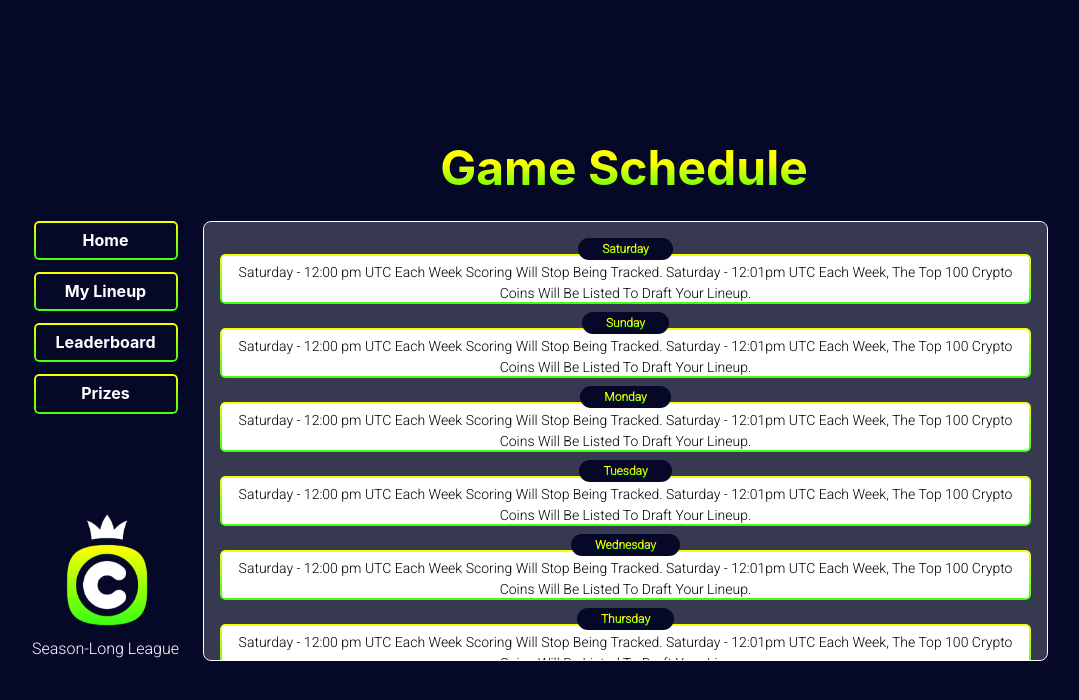
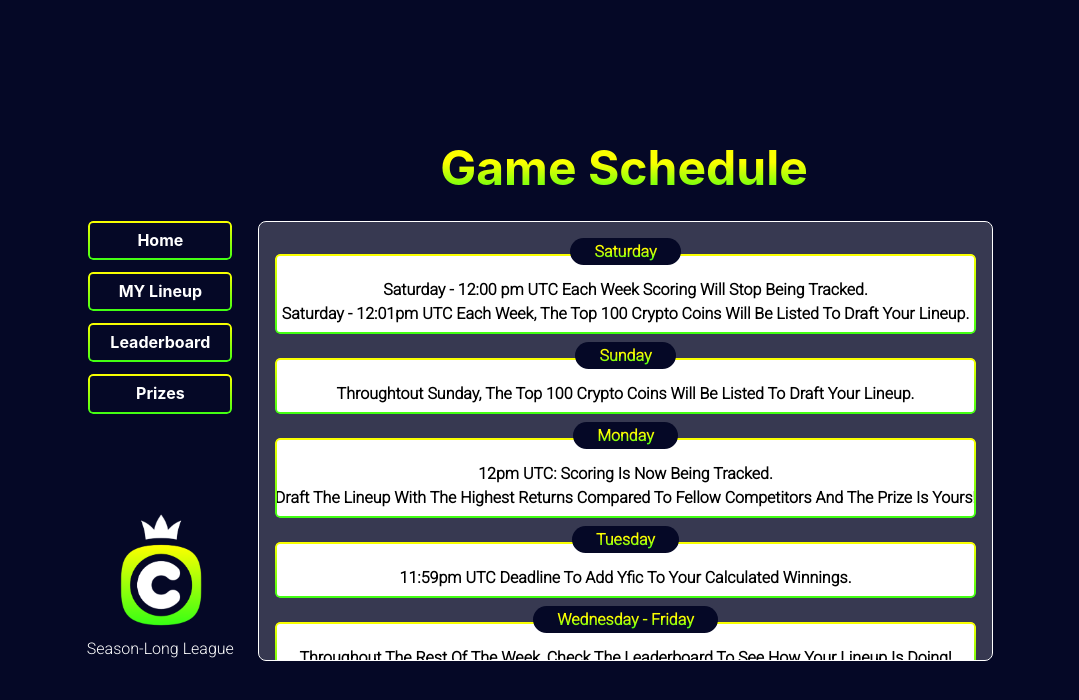
Before and after one commit to hamzabadshah1/coindraft-updated, a React (Create React App) app: page /gameschedule in a window 1280 px wide. Shown: the top 700 px of the page, without its empty margins (16-1095 px from the left). Built offline with nearby package versions, Linux system fonts and the light colour scheme.

Commit message:
'update'

```diff
--- a/src/components/gameSchedule/GameSchedule.jsx
+++ b/src/components/gameSchedule/GameSchedule.jsx
@@ -1,8 +1,6 @@
 import {
   Button,
-  Center,
   Heading,
-  HStack,
   Image,
   Stack,
   Tag,
@@ -14,16 +12,16 @@ import '../../App.css';
 import logo from '../../assets/images/logo.png';
 import { useNavigate } from 'react-router-dom';
 const GameSchedule = () => {
-    const nav = useNavigate()
+  const nav = useNavigate();
   return (
     <>
       <Stack
         bg={'#050826'}
         minH={'100vh'}
-        px={{ base: '2', sm: '12' }}
-        py={'10'}
+        px={{ base: '4', sm: '12' }}
+        py={'4'}
         spacing={'6'}
-        justify={{ base: 'center' }}
+        justifyContent={{ base: 'space-between', md: 'center' }}
         align={'center'}
       >
         {/* Heading Container */}
@@ -41,10 +39,10 @@ const GameSchedule = () => {
             Game Schedule
           </Heading>
           <Image
-          onClick={()=>nav('/home')}
+            onClick={() => nav('/')}
             display={{ base: 'inherit', md: 'none' }}
             _hover={{ cursor: 'pointer' }}
-            w={{ base: '14', sm: '20', md: '28', lg: '40' }}
+            w={{ base: '10', sm: '20', md: '28', lg: '40' }}
             src={logo}
           />
         </Stack>
@@ -58,7 +56,7 @@ const GameSchedule = () => {
           >
             <Stack spacing={'3'}>
               <Button
-              onClick={()=>nav('/home')}
+                onClick={() => nav('/')}
                 w={'36'}
                 color={'white'}
                 _hover={{
@@ -73,7 +71,7 @@ const GameSchedule = () => {
                 </Heading>
               </Button>
               <Button
-              onClick={()=>nav('/drafts')}
+                onClick={() => nav('/drafts')}
                 w={'36'}
                 color={'white'}
                 _hover={{
@@ -84,11 +82,11 @@ const GameSchedule = () => {
                 variant={'link'}
               >
                 <Heading fontSize={'md'} fontWeight="700">
-                  My Lineup
+                  MY Lineup
                 </Heading>
               </Button>
               <Button
-              onClick={()=>nav('/leaderboard')}
+                onClick={() => nav('/leaderboard')}
                 w={'36'}
                 color={'white'}
                 _hover={{
@@ -103,7 +101,7 @@ const GameSchedule = () => {
                 </Heading>
               </Button>
               <Button
-              onClick={()=>nav('/prize-payouts')}
+                onClick={() => nav('/prize-payouts')}
                 w={'36'}
                 color={'white'}
                 _hover={{
@@ -120,7 +118,7 @@ const GameSchedule = () => {
             </Stack>
             <VStack>
               <Image
-              onClick={()=>nav('/home')}
+                onClick={() => nav('/')}
                 _hover={{ cursor: 'pointer' }}
                 w={{ base: '14', sm: '32', md: '32', lg: '24' }}
                 src={logo}
@@ -164,7 +162,7 @@ const GameSchedule = () => {
               >
                 <Tag
                   fontWeight={'bold'}
-                  fontSize={'xs'}
+                  fontSize={{ base: 'sm', md: 'md' }}
                   bgGradient="linear(180deg, #FCFF00 40%, #3FFF13 100%)"
                   bgClip="text"
                   minH={'0.6em'}
@@ -174,11 +172,14 @@ const GameSchedule = () => {
               </Stack>
               <Text
                 textAlign={'center'}
-                fontSize={{ base: 'xs', md: 'sm' }}
-                pt={'2'}
+                fontSize={{ base: 'sm', md: 'md' }}
+                pt={6}
+                pb={2}
+                fontWeight={'700'}
               >
                 Saturday - 12:00 pm UTC Each Week Scoring Will Stop Being
-                Tracked. Saturday - 12:01pm UTC Each Week, The Top 100 Crypto
+                Tracked.
+                <br /> Saturday - 12:01pm UTC Each Week, The Top 100 Crypto
                 Coins Will Be Listed To Draft Your Lineup.
               </Text>
             </Stack>
@@ -203,7 +204,7 @@ const GameSchedule = () => {
               >
                 <Tag
                   fontWeight={'bold'}
-                  fontSize={'xs'}
+                  fontSize={{ base: 'sm', md: 'md' }}
                   bgGradient="linear(180deg, #FCFF00 40%, #3FFF13 100%)"
                   bgClip="text"
                   minH={'0.6em'}
@@ -213,12 +214,13 @@ const GameSchedule = () => {
               </Stack>
               <Text
                 textAlign={'center'}
-                fontSize={{ base: 'xs', md: 'sm' }}
-                pt={'2'}
+                fontSize={{ base: 'sm', md: 'md' }}
+                pt={6}
+                pb={2}
+                fontWeight={'700'}
               >
-                Saturday - 12:00 pm UTC Each Week Scoring Will Stop Being
-                Tracked. Saturday - 12:01pm UTC Each Week, The Top 100 Crypto
-                Coins Will Be Listed To Draft Your Lineup.
+                Throughtout Sunday, The Top 100 Crypto Coins Will Be Listed To
+                Draft Your Lineup.
               </Text>
             </Stack>
 
@@ -242,7 +244,7 @@ const GameSchedule = () => {
               >
                 <Tag
                   fontWeight={'bold'}
-                  fontSize={'xs'}
+                  fontSize={{ base: 'sm', md: 'md' }}
                   bgGradient="linear(180deg, #FCFF00 40%, #3FFF13 100%)"
                   bgClip="text"
                   minH={'0.6em'}
@@ -252,12 +254,14 @@ const GameSchedule = () => {
               </Stack>
               <Text
                 textAlign={'center'}
-                fontSize={{ base: 'xs', md: 'sm' }}
-                pt={'2'}
+                fontSize={{ base: 'sm', md: 'md' }}
+                pt={6}
+                pb={2}
+                fontWeight={'700'}
               >
-                Saturday - 12:00 pm UTC Each Week Scoring Will Stop Being
-                Tracked. Saturday - 12:01pm UTC Each Week, The Top 100 Crypto
-                Coins Will Be Listed To Draft Your Lineup.
+                12pm UTC: Scoring Is Now Being Tracked. <br />
+                Draft The Lineup With The Highest Returns Compared To Fellow
+                Competitors And The Prize Is Yours!
               </Text>
             </Stack>
 
@@ -281,7 +285,7 @@ const GameSchedule = () => {
               >
                 <Tag
                   fontWeight={'bold'}
-                  fontSize={'xs'}
+                  fontSize={{ base: 'sm', md: 'md' }}
                   bgGradient="linear(180deg, #FCFF00 40%, #3FFF13 100%)"
                   bgClip="text"
                   minH={'0.6em'}
@@ -291,12 +295,12 @@ const GameSchedule = () => {
               </Stack>
               <Text
                 textAlign={'center'}
-                fontSize={{ base: 'xs', md: 'sm' }}
-                pt={'2'}
+                fontSize={{ base: 'sm', md: 'md' }}
+                pt={6}
+                pb={2}
+                fontWeight={'700'}
               >
-                Saturday - 12:00 pm UTC Each Week Scoring Will Stop Being
-                Tracked. Saturday - 12:01pm UTC Each Week, The Top 100 Crypto
-                Coins Will Be Listed To Draft Your Lineup.
+                11:59pm UTC Deadline To Add Yfic To Your Calculated Winnings.
               </Text>
             </Stack>
 
@@ -320,100 +324,23 @@ const GameSchedule = () => {
               >
                 <Tag
                   fontWeight={'bold'}
-                  fontSize={'xs'}
+                  fontSize={{ base: 'sm', md: 'md' }}
                   bgGradient="linear(180deg, #FCFF00 40%, #3FFF13 100%)"
                   bgClip="text"
                   minH={'0.6em'}
                 >
-                  Wednesday
+                  Wednesday - Friday
                 </Tag>
               </Stack>
               <Text
                 textAlign={'center'}
-                fontSize={{ base: 'xs', md: 'sm' }}
-                pt={'2'}
+                fontSize={{ base: 'sm', md: 'md' }}
+                pt={6}
+                pb={2}
+                fontWeight={'700'}
               >
-                Saturday - 12:00 pm UTC Each Week Scoring Will Stop Being
-                Tracked. Saturday - 12:01pm UTC Each Week, The Top 100 Crypto
-                Coins Will Be Listed To Draft Your Lineup.
-              </Text>
-            </Stack>
-
-            <Stack
-              direction={'row'}
-              color={'black'}
-              className="button-border"
-              p={'0 !important'}
-              bgColor={'white'}
-              borderRadius={'lg'}
-              justify={'center'}
-              position={'relative'}
-            >
-              <Stack
-                bgColor={'#050826'}
-                borderRadius={'full'}
-                px={'4'}
-                py={'1'}
-                position={'absolute'}
-                top={'-4'}
-              >
-                <Tag
-                  fontWeight={'bold'}
-                  fontSize={'xs'}
-                  bgGradient="linear(180deg, #FCFF00 40%, #3FFF13 100%)"
-                  bgClip="text"
-                  minH={'0.6em'}
-                >
-                  Thursday
-                </Tag>
-              </Stack>
-              <Text
-                textAlign={'center'}
-                fontSize={{ base: 'xs', md: 'sm' }}
-                pt={'2'}
-              >
-                Saturday - 12:00 pm UTC Each Week Scoring Will Stop Being
-                Tracked. Saturday - 12:01pm UTC Each Week, The Top 100 Crypto
-                Coins Will Be Listed To Draft Your Lineup.
-              </Text>
-            </Stack>
-
-            <Stack
-              direction={'row'}
-              color={'black'}
-              className="button-border"
-              p={'0 !important'}
-              bgColor={'white'}
-              borderRadius={'lg'}
-              justify={'center'}
-              position={'relative'}
-            >
-              <Stack
-                bgColor={'#050826'}
-                borderRadius={'full'}
-                px={'4'}
-                py={'1'}
-                position={'absolute'}
-                top={'-4'}
-              >
-                <Tag
-                  fontWeight={'bold'}
-                  fontSize={'xs'}
-                  bgGradient="linear(180deg, #FCFF00 40%, #3FFF13 100%)"
-                  bgClip="text"
-                  minH={'0.6em'}
-                >
-                  Friday
-                </Tag>
-              </Stack>
-              <Text
-                textAlign={'center'}
-                fontSize={{ base: 'xs', md: 'sm' }}
-                pt={'2'}
-              >
-                Saturday - 12:00 pm UTC Each Week Scoring Will Stop Being
-                Tracked. Saturday - 12:01pm UTC Each Week, The Top 100 Crypto
-                Coins Will Be Listed To Draft Your Lineup.
+                Throughout The Rest Of The Week, Check The Leaderboard To See
+                How Your Lineup Is Doing!
               </Text>
             </Stack>
           </Stack>
@@ -426,7 +353,7 @@ const GameSchedule = () => {
         </Stack>
         {/* Home Mibile Screen Button */}
         <Button
-        onClick={()=>nav('/home')}
+          onClick={() => nav('/')}
           w={'40vw'}
           display={{ base: 'inherit', md: 'none' }}
           bgGradient="linear(180deg, #FCFF00 10%, #3FFF13 100%)"
--- a/src/components/prizePayouts/PrizePayouts.jsx
+++ b/src/components/prizePayouts/PrizePayouts.jsx
@@ -15,7 +15,7 @@ const Drafts = () => {
   const nav = useNavigate();
   return (
     <Stack minH={'100vh'} w={'100%'} bg={'#050826'}>
-      <Stack direction={{ base: 'column', md: 'row' }} px={10}>
+      <Stack direction={{ base: 'column', md: 'row' }} px={4}>
         {/* home buttons */}
         <Stack
           w={{ base: '100%', md: '40%' }}
@@ -30,7 +30,7 @@ const Drafts = () => {
             px={10}
           >
             <Button
-              onClick={() => nav('/home')}
+              onClick={() => nav('/')}
               className="button-border"
               color={'white'}
               _hover={{
@@ -101,32 +101,49 @@ const Drafts = () => {
         {/* lineup */}
         <Stack w={{ base: '100%', md: '60%' }} py={{ base: '4', md: '8' }}>
           {/* edit lineup */}
-          <Stack spacing={'4'}>
+          <Stack spacing={'4'} justifyContent={'space-between'}>
+          <Stack
+              direction={{ base: 'row', md: 'column' }}
+              w={'full'}
+
+              justify={{ base: 'space-between', md: 'inherit' }}
+            >
             <Heading
-              py={2}
-              alignItems={'center'}
-              minW={'fit-content'}
-              fontSize={{ base: 'xl', md: '3xl' }}
-              className="gradient-color"
+              fontSize={{ base: '3xl', sm: '5xl', md: '5xl' }}
+              bgGradient="linear(180deg, #FCFF00 40%, #3FFF13 100%)"
+              bgClip="text"
             >
               Prize Payouts
             </Heading>
+            <Image
+              onClick={() => nav('/')}
+              display={{ base: 'inherit', md: 'none' }}
+              _hover={{ cursor: 'pointer' }}
+              w={{ base: '10', sm: '20', md: '28', lg: '40' }}
+              src={logo}
+            />
+            </Stack>
             {/* boxes */}
-            <Stack spacing={'3'} w={{ base: '100%', lg: '50%' }}>
+            <Stack
+              spacing={'3'}
+              w={{ base: '100%', lg: '50%' }}
+              justifyContent={'space-between'}
+            >
               <Stack
                 border={'2px solid rgba(255, 255, 255, 1)'}
                 _hover={{ cursor: 'pointer' }}
                 borderRadius={'lg'}
                 bg="rgba(217, 217, 217, 0.24);"
-                height={{ base: '370px', md: '360px' }}
-                p={{ base: 2, md: 5 }}
+                height={{ base: '380px', md: '400px' }}
+                p={{ base: 2, md: 4 }}
                 gap={2}
               >
                 <Stack
                   bgColor={' #FFFFFF'}
-                  boxShadow={'0px 4px 4px #3FFF13'}
+                  boxShadow={'0px 2px 2px #3FFF13'}
                   borderRadius={'14px'}
                   px={{ base: 2, md: 5 }}
+                  py={1}
                 >
                   <HStack justifyContent={'space-between'}>
                     <Text
@@ -161,9 +178,10 @@ const Drafts = () => {
 
                 <Stack
                   bgColor={' #FFFFFF'}
-                  boxShadow={'0px 4px 4px #3FFF13'}
+                  boxShadow={'0px 2px 2px #3FFF13'}
                   borderRadius={'14px'}
                   px={{ base: 2, md: 5 }}
+                  py={1}
                 >
                   <HStack justifyContent={'space-between'}>
                     <Text
@@ -198,9 +216,10 @@ const Drafts = () => {
 
                 <Stack
                   bgColor={' #FFFFFF'}
-                  boxShadow={'0px 4px 4px #3FFF13'}
+                  boxShadow={'0px 2px 2px #3FFF13'}
                   borderRadius={'14px'}
                   px={{ base: 2, md: 5 }}
+                  py={1}
                 >
                   <HStack justifyContent={'space-between'}>
                     <Text
@@ -235,9 +254,10 @@ const Drafts = () => {
 
                 <Stack
                   bgColor={' #FFFFFF'}
-                  boxShadow={'0px 4px 4px #3FFF13'}
+                  boxShadow={'0px 2px 2px #3FFF13'}
                   borderRadius={'14px'}
                   px={{ base: 2, md: 5 }}
+                  py={1}
                 >
                   <HStack justifyContent={'space-between'}>
                     <Text
@@ -272,9 +292,10 @@ const Drafts = () => {
 
                 <Stack
                   bgColor={' #FFFFFF'}
-                  boxShadow={'0px 4px 4px #3FFF13'}
+                  boxShadow={'0px 2px 2px #3FFF13'}
                   borderRadius={'14px'}
                   px={{ base: 2, md: 5 }}
+                  py={1}
                 >
                   <HStack justifyContent={'space-between'}>
                     <Text
@@ -307,12 +328,13 @@ const Drafts = () => {
                   </HStack>
                 </Stack>
               </Stack>
+
               <Stack
                 display={{ base: 'inherit', md: 'none', lg: 'none' }}
                 mt={5}
               >
                 <Button
-                  onClick={() => nav('/home')}
+                  onClick={() => nav('/')}
                   _hover={{}}
                   height={'45px'}
                   bg={'linear-gradient(90deg, #FCFF00 0%, #3FFF13 100%)'}
```
Lines whose indentation alone changed are shown as unchanged.
